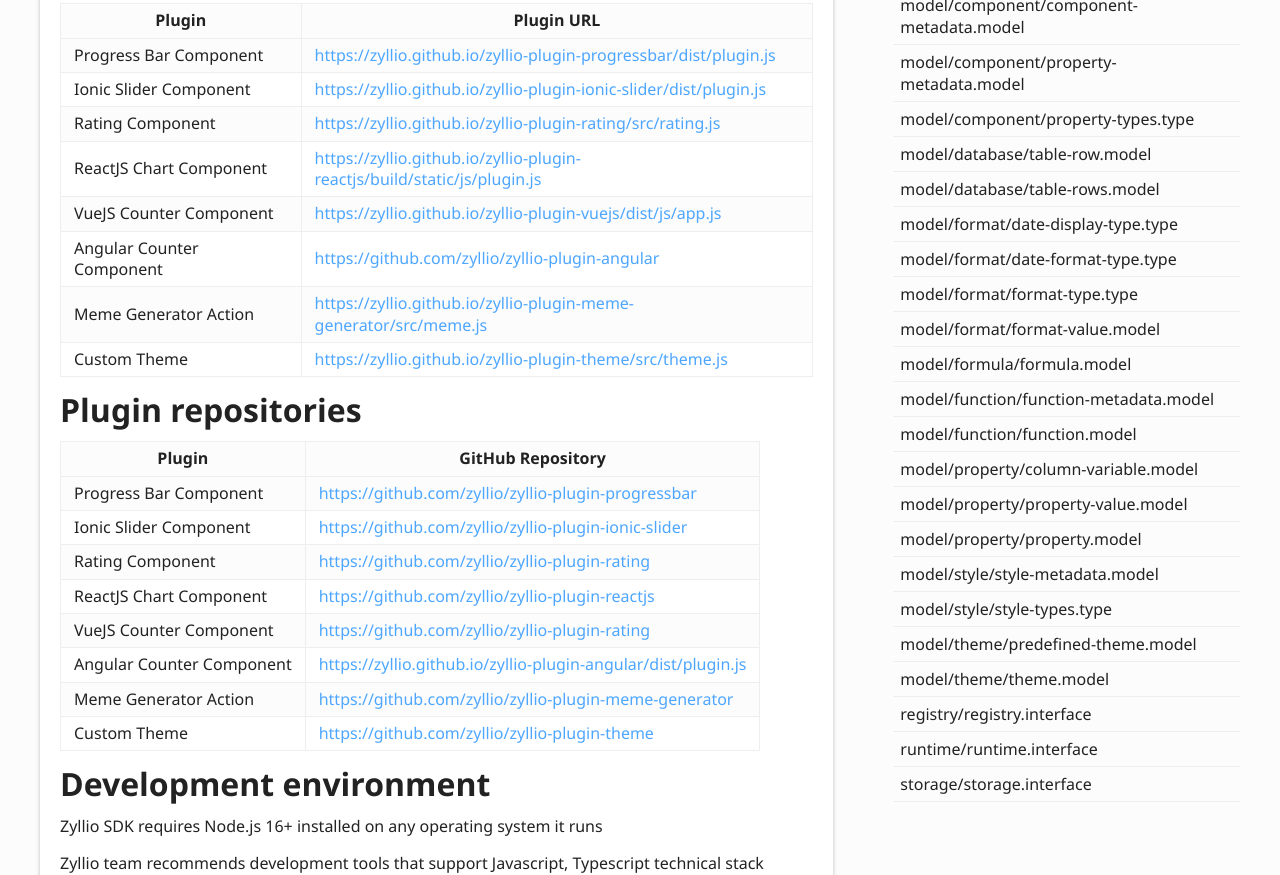
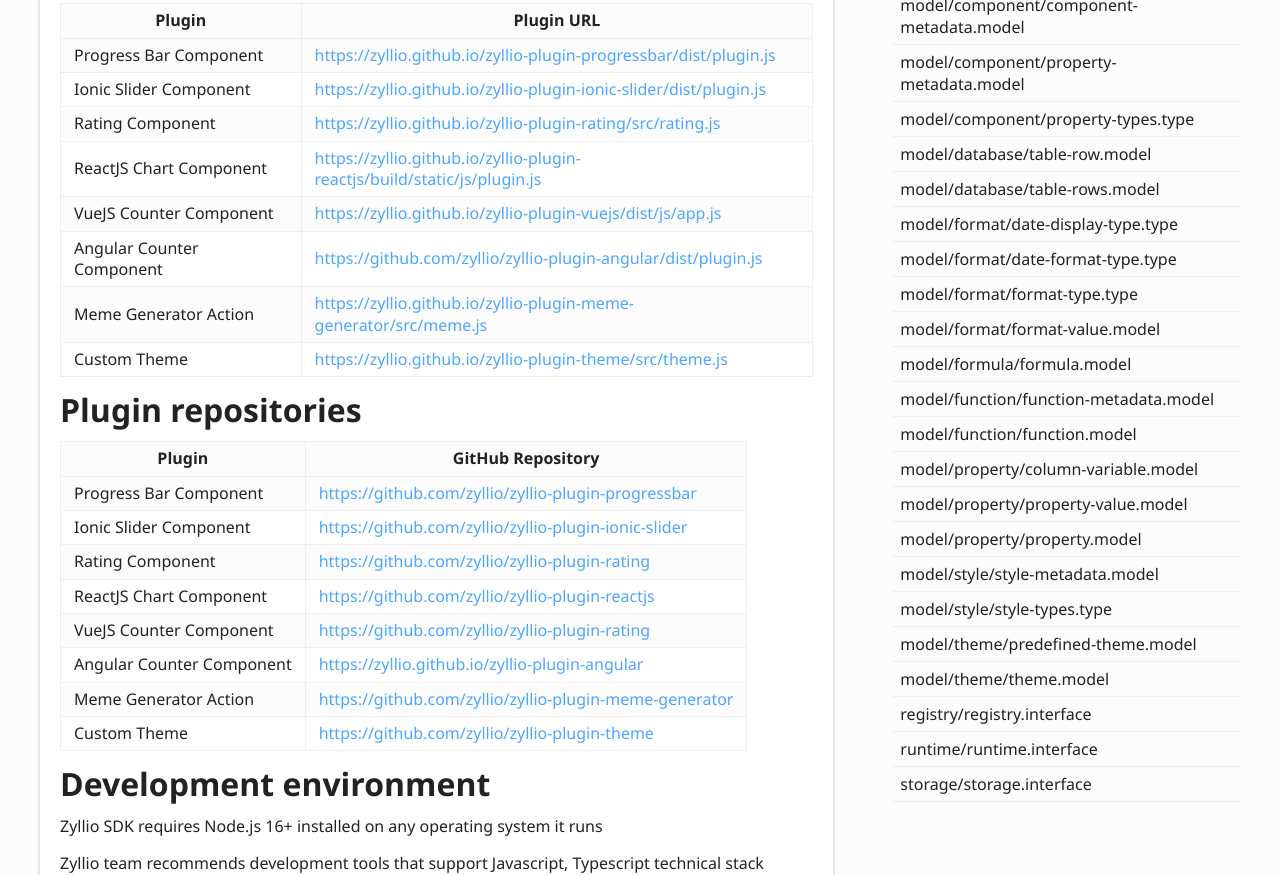
Before and after one commit to zyllio/zyllio-sdk, a plain HTML site: page docs/index.html in a window 1280 px wide. Shown: the part 558-1433 px from the top of the page. Drawn offline with Linux system fonts and the light colour scheme.

Commit message:
Fix urls

```diff
--- a/docs/index.html
+++ b/docs/index.html
@@ -44,7 +44,7 @@
 </tr>
 <tr>
 <td>Angular Counter Component</td>
-<td><a href="https://github.com/zyllio/zyllio-plugin-angular">https://github.com/zyllio/zyllio-plugin-angular</a></td>
+<td><a href="https://github.com/zyllio/zyllio-plugin-angular/dist/plugin.js">https://github.com/zyllio/zyllio-plugin-angular/dist/plugin.js</a></td>
 </tr>
 <tr>
 <td>Meme Generator Action</td>
@@ -88,7 +88,7 @@
 </tr>
 <tr>
 <td>Angular Counter Component</td>
-<td><a href="https://zyllio.github.io/zyllio-plugin-angular/dist/plugin.js">https://zyllio.github.io/zyllio-plugin-angular/dist/plugin.js</a></td>
+<td><a href="https://zyllio.github.io/zyllio-plugin-angular">https://zyllio.github.io/zyllio-plugin-angular</a></td>
 </tr>
 <tr>
 <td>Meme Generator Action</td>
```
Also changed, not shown: 1 other file.
